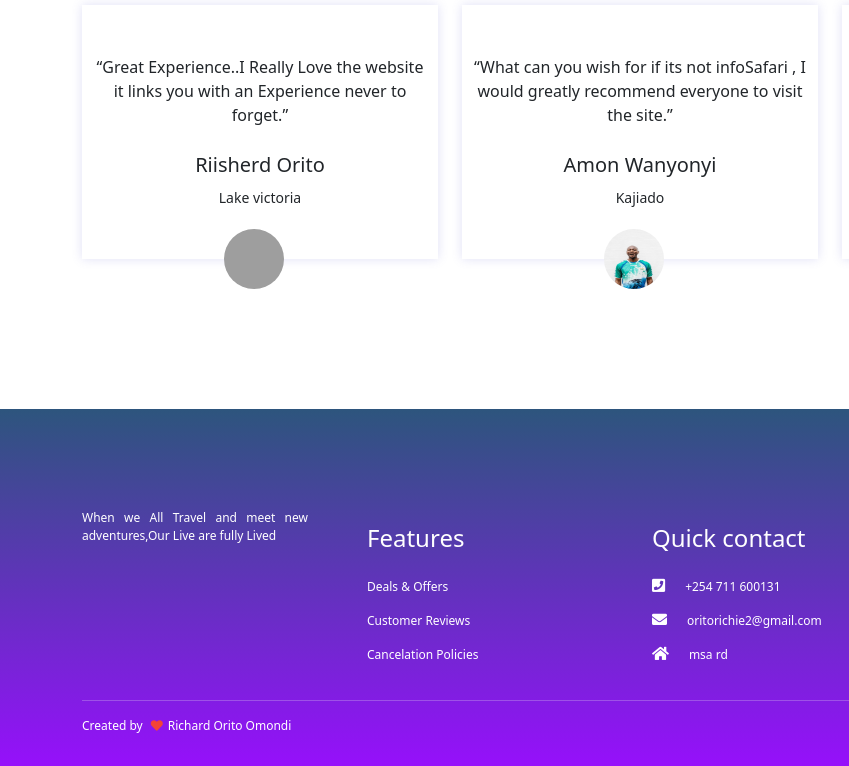
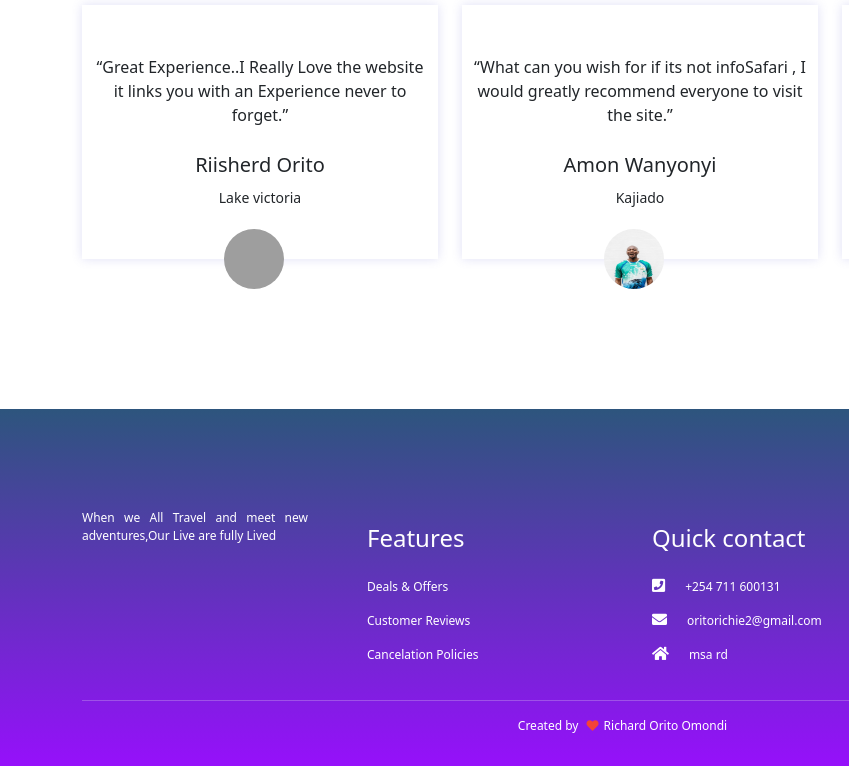
Before and after one commit to RichieOrito/infosafaris, a plain HTML site: page destinations.html in a window 1280 px wide. Shown: the part 2603-3369 px from the top of the page, 0-849 px from the left. Drawn offline with nearby package versions, Linux system fonts and the light colour scheme; grey boxes are pictures that could not be loaded.

Commit message:
This commit corrects the text align spelling

```diff
--- a/css/index.css
+++ b/css/index.css
@@ -274,5 +274,5 @@ h1 {
 
 .footer .copyright
 {
-  tetxt-align: center;
+  text-align: center;
 }
```
